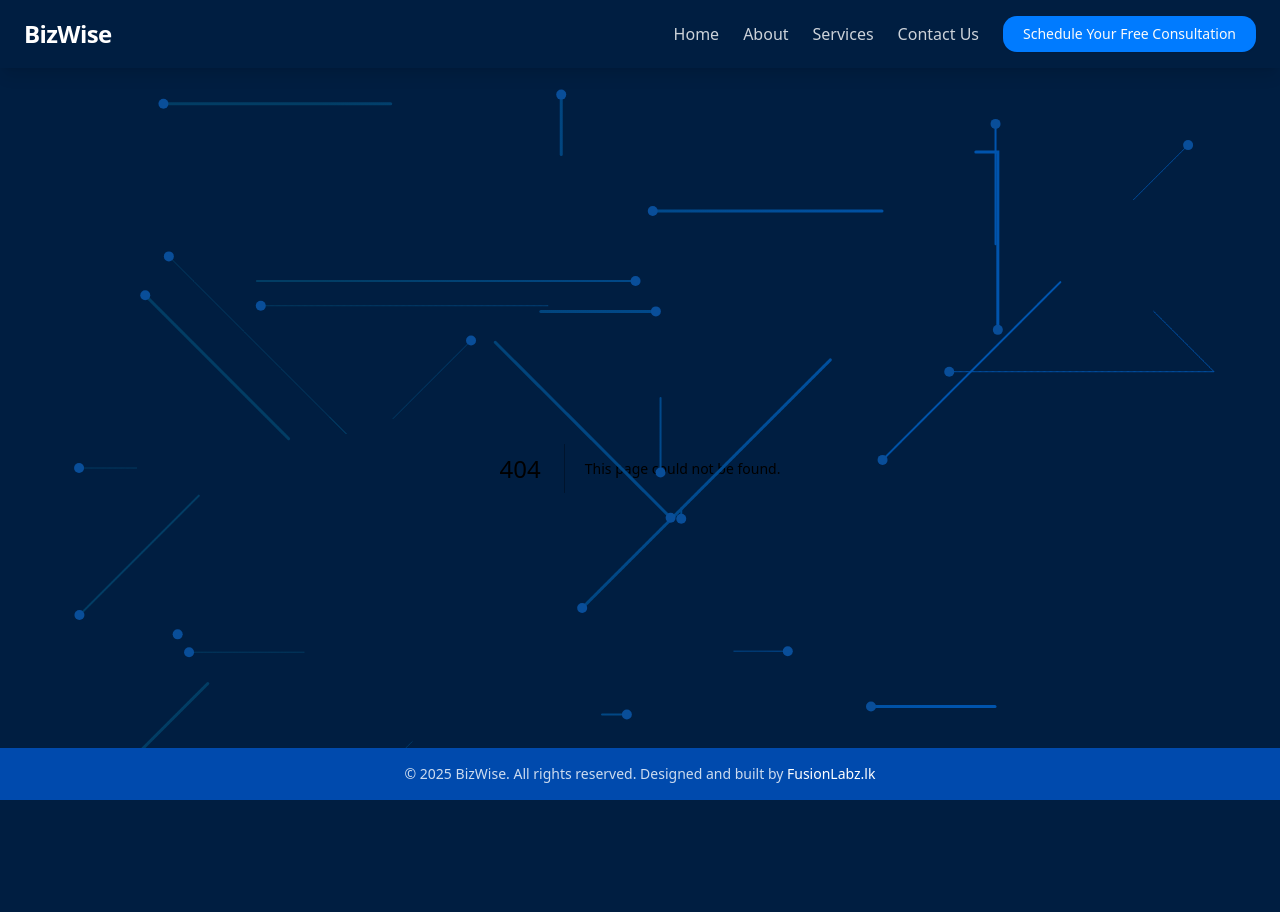
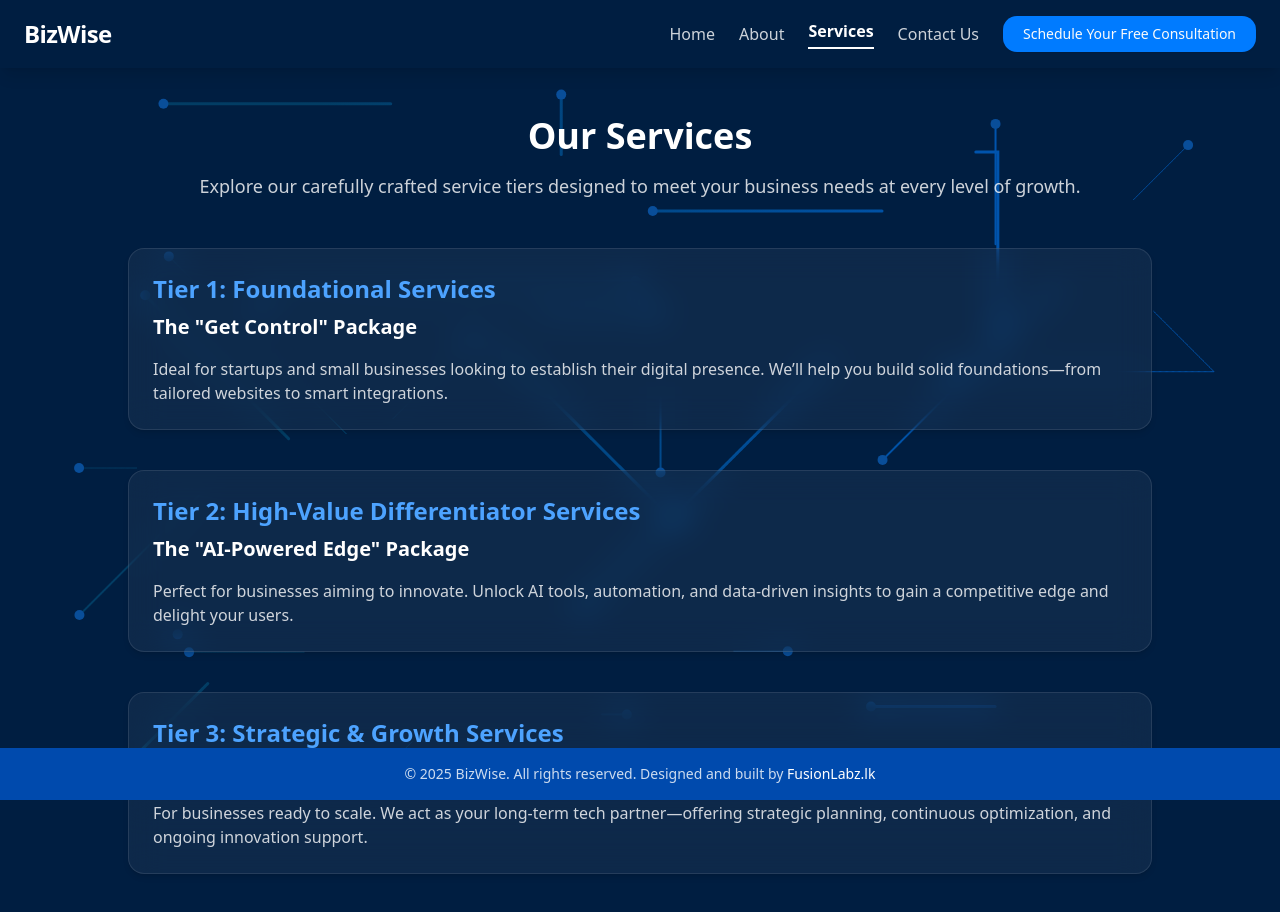
Before and after one commit to kanee98/bizwise, a Next.js app: page /services in a window 1280 px wide. Before the commit this address had no page. Shown: the top 912 px of the page. Before the commit the page ends 868 px from the top, so only its background shows below. Built offline with nearby package versions, Linux system fonts and the light colour scheme.

Commit message:
created services page and ui fix

```diff
--- a/src/app/about/page.tsx
+++ b/src/app/about/page.tsx
@@ -64,12 +64,12 @@ export default function AboutPage() {
           <div className="grid md:grid-cols-2 gap-10 text-white text-center">
             {[
               {
-                name: "Amal Perera",
+                name: "Danesh Jayasinghe",
                 title: "Founder & Data Strategist",
                 bio: "10+ years in analytics and business development. Passionate about helping local businesses scale with data.",
               },
               {
-                name: "Nadeesha Fernando",
+                name: "Padmapriya Jayasinghe",
                 title: "Lead AI Engineer",
                 bio: "Machine learning expert with a focus on predictive modeling, NLP, and customer behavior analysis.",
               },
--- a/src/app/schedule/page.tsx
+++ b/src/app/schedule/page.tsx
@@ -7,7 +7,7 @@ export default function SchedulePage() {
     useCalendlyEmbed();
 
     return (
-        <main className="min-h-screen bg-gradient-to-br from-[#001e41] to-[#004AAD] text-white flex flex-col items-center justify-center px-6 py-12 relative z-10">
+        <main className="text-white flex flex-col items-center justify-center px-6 py-12 relative z-10">
         <div className="text-center mb-10">
             <h1 className="text-4xl font-extrabold leading-tight mb-4">
             Schedule Your Free Consultation
--- /dev/null
+++ b/src/app/services/page.tsx
@@ -0,0 +1,47 @@
+"use client";
+
+import { useScrollToTop } from "@/hooks/page";
+
+export default function ServicesPage() {
+  useScrollToTop();
+
+  return (
+    <main className="text-white flex flex-col items-center px-6 py-12 relative z-10 pb-20">
+      <div className="max-w-4xl w-full text-center mb-12">
+        <h1 className="text-4xl font-extrabold mb-4">Our Services</h1>
+        <p className="text-lg text-white/80">
+          Explore our carefully crafted service tiers designed to meet your business needs at every level of growth.
+        </p>
+      </div>
+
+      <section className="w-full max-w-5xl space-y-10">
+        {/* Tier 1 */}
+        <div className="bg-white/5 backdrop-blur-lg rounded-2xl p-6 shadow-md border border-white/10">
+          <h2 className="text-2xl font-bold text-[#4DA3FF] mb-2">Tier 1: Foundational Services</h2>
+          <h3 className="text-xl font-semibold text-white mb-4">The "Get Control" Package</h3>
+          <p className="text-white/80">
+            Ideal for startups and small businesses looking to establish their digital presence. We’ll help you build solid foundations—from tailored websites to smart integrations.
+          </p>
+        </div>
+
+        {/* Tier 2 */}
+        <div className="bg-white/5 backdrop-blur-lg rounded-2xl p-6 shadow-md border border-white/10">
+          <h2 className="text-2xl font-bold text-[#4DA3FF] mb-2">Tier 2: High-Value Differentiator Services</h2>
+          <h3 className="text-xl font-semibold text-white mb-4">The "AI-Powered Edge" Package</h3>
+          <p className="text-white/80">
+            Perfect for businesses aiming to innovate. Unlock AI tools, automation, and data-driven insights to gain a competitive edge and delight your users.
+          </p>
+        </div>
+
+        {/* Tier 3 */}
+        <div className="bg-white/5 backdrop-blur-lg rounded-2xl p-6 shadow-md border border-white/10">
+          <h2 className="text-2xl font-bold text-[#4DA3FF] mb-2">Tier 3: Strategic & Growth Services</h2>
+          <h3 className="text-xl font-semibold text-white mb-4">The "Strategic Partner" Package</h3>
+          <p className="text-white/80">
+            For businesses ready to scale. We act as your long-term tech partner—offering strategic planning, continuous optimization, and ongoing innovation support.
+          </p>
+        </div>
+      </section>
+    </main>
+  );
+}
--- a/src/components/ui/navbar.tsx
+++ b/src/components/ui/navbar.tsx
@@ -14,7 +14,7 @@ export default function Navbar() {
   const navLinks = [
     { label: "Home", href: "/" },
     { label: "About", href: "/about" },
-    { label: "Services", href: "#services" },
+    { label: "Services", href: "/services" },
     { label: "Contact Us", href: "#contact" },
   ];
 
```
Also changed, not shown: src/app/contact/page.tsx (added).
